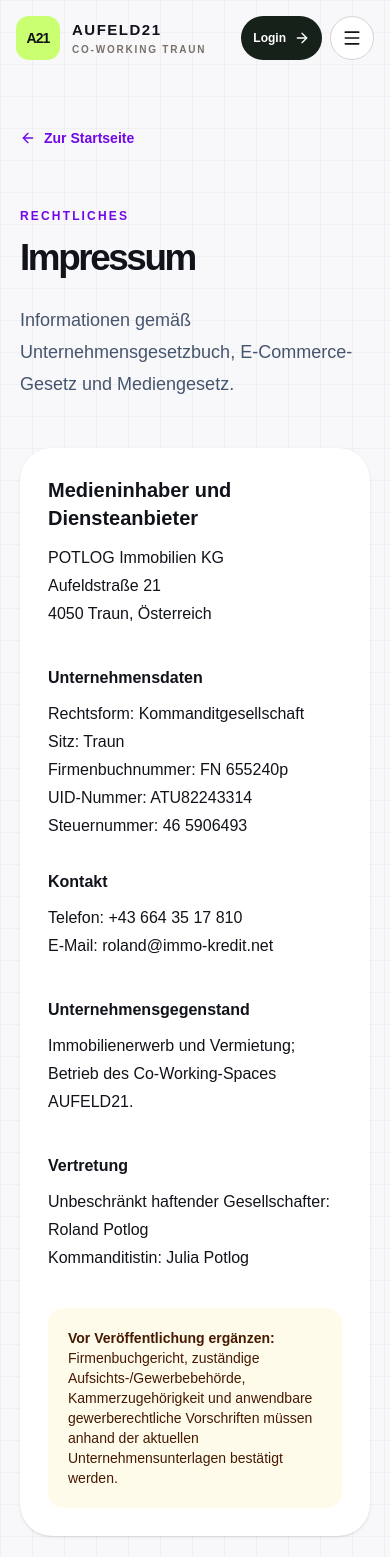
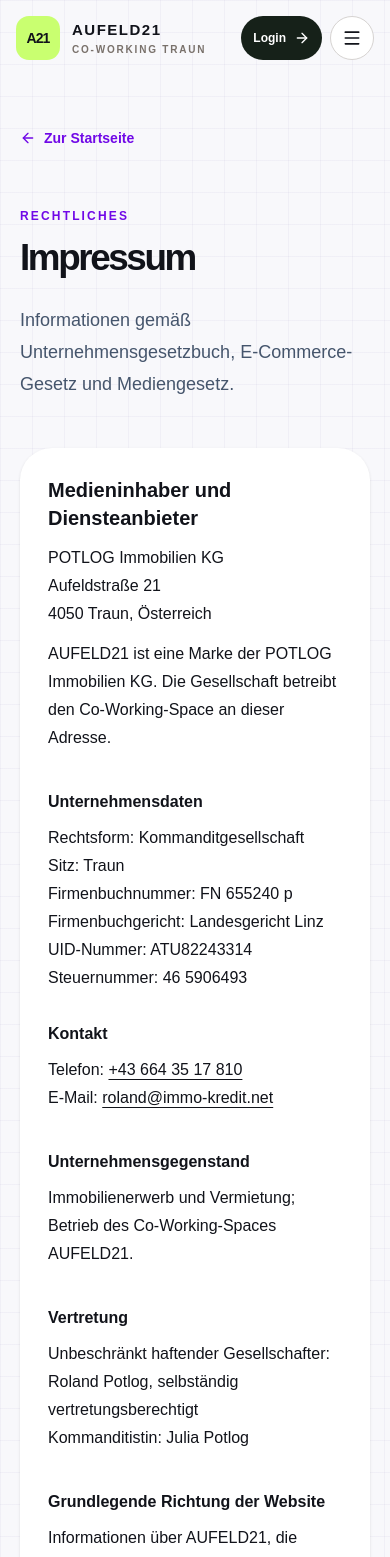
Before and after one commit to rolandpotlog-svg/aufeld21, a Next.js app: page /homepage-preview/impressum in a window 390 px wide. Shown: the top 1557 px of the page. Built offline with nearby package versions, Linux system fonts and the light colour scheme.

Commit message:
Improve tablet calendar and verify company imprint details

```diff
--- a/app/homepage-preview/impressum/page.tsx
+++ b/app/homepage-preview/impressum/page.tsx
@@ -1,14 +1,17 @@
 import { MarketingPage } from "../marketing-shell";
 
+// Firmenbuchdaten anhand des bereitgestellten Auszugs vom 25.06.2025 geprüft.
+// Gewerbeberechtigung, Kammerzugehörigkeit und Gewerbebehörde sind damit nicht
+// belegt; gegebenenfalls erst nach Prüfung eines GISA-Auszuges ergänzen.
 export default function ImprintPage() {
   return <MarketingPage eyebrow="Rechtliches" title="Impressum" intro="Informationen gemäß Unternehmensgesetzbuch, E-Commerce-Gesetz und Mediengesetz.">
     <section className="mx-auto max-w-4xl px-5 pb-16 sm:px-8 lg:pb-20">
       <div className="space-y-9 rounded-[2rem] bg-white p-7 leading-7 shadow-sm sm:p-12">
-        <div><h2 className="text-xl font-bold">Medieninhaber und Diensteanbieter</h2><p className="mt-3">POTLOG Immobilien KG<br/>Aufeldstraße 21<br/>4050 Traun, Österreich</p></div>
-        <div className="grid gap-7 sm:grid-cols-2"><div><h2 className="font-bold">Unternehmensdaten</h2><p className="mt-2">Rechtsform: Kommanditgesellschaft<br/>Sitz: Traun<br/>Firmenbuchnummer: FN 655240p<br/>UID-Nummer: ATU82243314<br/>Steuernummer: 46 5906493</p></div><div><h2 className="font-bold">Kontakt</h2><p className="mt-2">Telefon: +43 664 35 17 810<br/>E-Mail: roland@immo-kredit.net</p></div></div>
+        <div><h2 className="text-xl font-bold">Medieninhaber und Diensteanbieter</h2><p className="mt-3">POTLOG Immobilien KG<br/>Aufeldstraße 21<br/>4050 Traun, Österreich</p><p className="mt-3">AUFELD21 ist eine Marke der POTLOG Immobilien KG. Die Gesellschaft betreibt den Co-Working-Space an dieser Adresse.</p></div>
+        <div className="grid gap-7 sm:grid-cols-2"><div><h2 className="font-bold">Unternehmensdaten</h2><p className="mt-2">Rechtsform: Kommanditgesellschaft<br/>Sitz: Traun<br/>Firmenbuchnummer: FN 655240 p<br/>Firmenbuchgericht: Landesgericht Linz<br/>UID-Nummer: ATU82243314<br/>Steuernummer: 46 5906493</p></div><div className="min-w-0"><h2 className="font-bold">Kontakt</h2><p className="mt-2">Telefon: <a href="tel:+436643517810" className="underline underline-offset-4">+43 664 35 17 810</a><br/>E-Mail: <a href="mailto:roland@immo-kredit.net" className="break-words underline underline-offset-4">roland@immo-kredit.net</a></p></div></div>
         <div><h2 className="font-bold">Unternehmensgegenstand</h2><p className="mt-2">Immobilienerwerb und Vermietung; Betrieb des Co-Working-Spaces AUFELD21.</p></div>
-        <div><h2 className="font-bold">Vertretung</h2><p className="mt-2">Unbeschränkt haftender Gesellschafter: Roland Potlog<br/>Kommanditistin: Julia Potlog</p></div>
-        <div className="rounded-2xl bg-amber-50 p-5 text-sm text-amber-950"><strong>Vor Veröffentlichung ergänzen:</strong> Firmenbuchgericht, zuständige Aufsichts-/Gewerbebehörde, Kammerzugehörigkeit und anwendbare gewerberechtliche Vorschriften müssen anhand der aktuellen Unternehmensunterlagen bestätigt werden.</div>
+        <div><h2 className="font-bold">Vertretung</h2><p className="mt-2">Unbeschränkt haftender Gesellschafter: Roland Potlog, selbständig vertretungsberechtigt<br/>Kommanditistin: Julia Potlog</p></div>
+        <div><h2 className="font-bold">Grundlegende Richtung der Website</h2><p className="mt-2">Informationen über AUFELD21, die angebotenen Büros und Arbeitsplätze, den Meetingraum und Büroservice sowie Beiträge rund um Coworking und den Arbeitsalltag in Traun.</p></div>
       </div>
     </section>
   </MarketingPage>;
--- a/app/portal/page.tsx
+++ b/app/portal/page.tsx
@@ -2051,8 +2051,12 @@
               <ChevronLeft size={20} />
             </button>
             <button
-              onClick={() => setWeekStart(startOfWeek(toZonedTime(new Date(), TZ), { weekStartsOn: 1 }))}
-              disabled={isSameWeek(weekStart, toZonedTime(new Date(), TZ), { weekStartsOn: 1 })}
+              onClick={() => {
+                const today = toZonedTime(new Date(), TZ);
+                setWeekStart(startOfWeek(today, { weekStartsOn: 1 }));
+                setMobileDayOffset((today.getDay() + 6) % 7);
+              }}
+              disabled={isSameWeek(weekStart, toZonedTime(new Date(), TZ), { weekStartsOn: 1 }) && isSameDay(mobileDay, toZonedTime(new Date(), TZ))}
               className="h-11 rounded-xl border border-stone-200 bg-white px-4 text-sm font-medium hover:bg-stone-100 disabled:text-stone-400"
             >
               Heute
@@ -2090,7 +2094,7 @@
         )}
         <p className="mb-3 text-sm text-stone-500">Termin antippen für Details. Eigene Buchungen kannst du vor Beginn stornieren.</p>
 
-        <div className="md:hidden">
+        <section className="xl:hidden" aria-label="Tageskalender">
           <div className="mb-3 grid grid-cols-7 gap-1 rounded-2xl bg-stone-100 p-1" aria-label="Tag auswählen">
             {days.map((day, index) => {
               const selected = index === mobileDayOffset;
@@ -2164,9 +2168,9 @@
             </div>
           </div>
           <p className="mt-3 text-center text-xs text-stone-500">Freie Zeit buchen · Termin antippen für Details</p>
-        </div>
-
-        <div className="-mx-4 hidden overflow-x-auto px-4 pb-5 sm:-mx-6 sm:px-6 md:block">
+        </section>
+
+        <section className="-mx-4 hidden overflow-x-auto px-4 pb-5 sm:-mx-6 sm:px-6 xl:block" aria-label="Wochenkalender">
           <div className="grid min-w-[1120px] grid-cols-[56px_repeat(7,minmax(145px,1fr))] overflow-hidden rounded-2xl border border-stone-200 bg-white shadow-sm">
             <div className="sticky left-0 z-20 border-r border-stone-200 bg-white" />
             {days.map((day) => {
@@ -2230,7 +2234,7 @@
               );
             })}
           </div>
-        </div>
+        </section>
         {bottomNavigation}
       </section>
       )}
```
